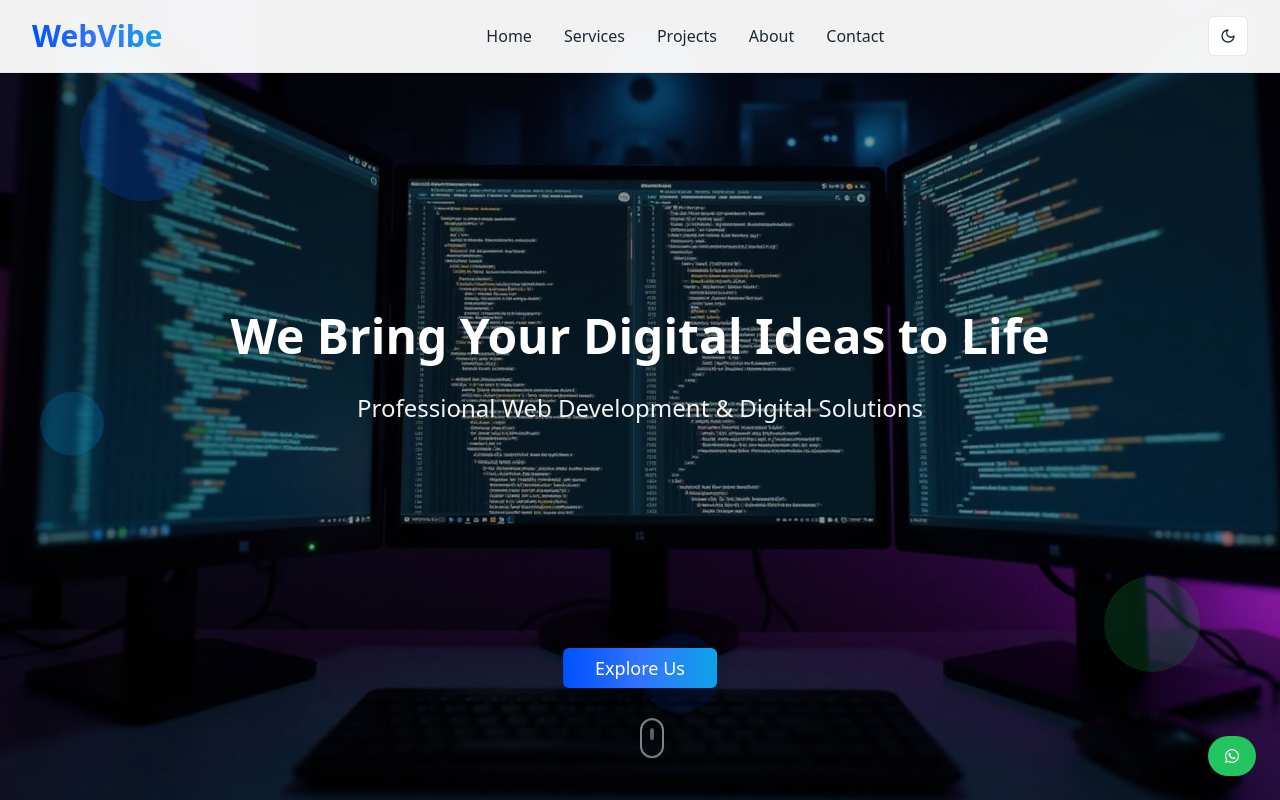
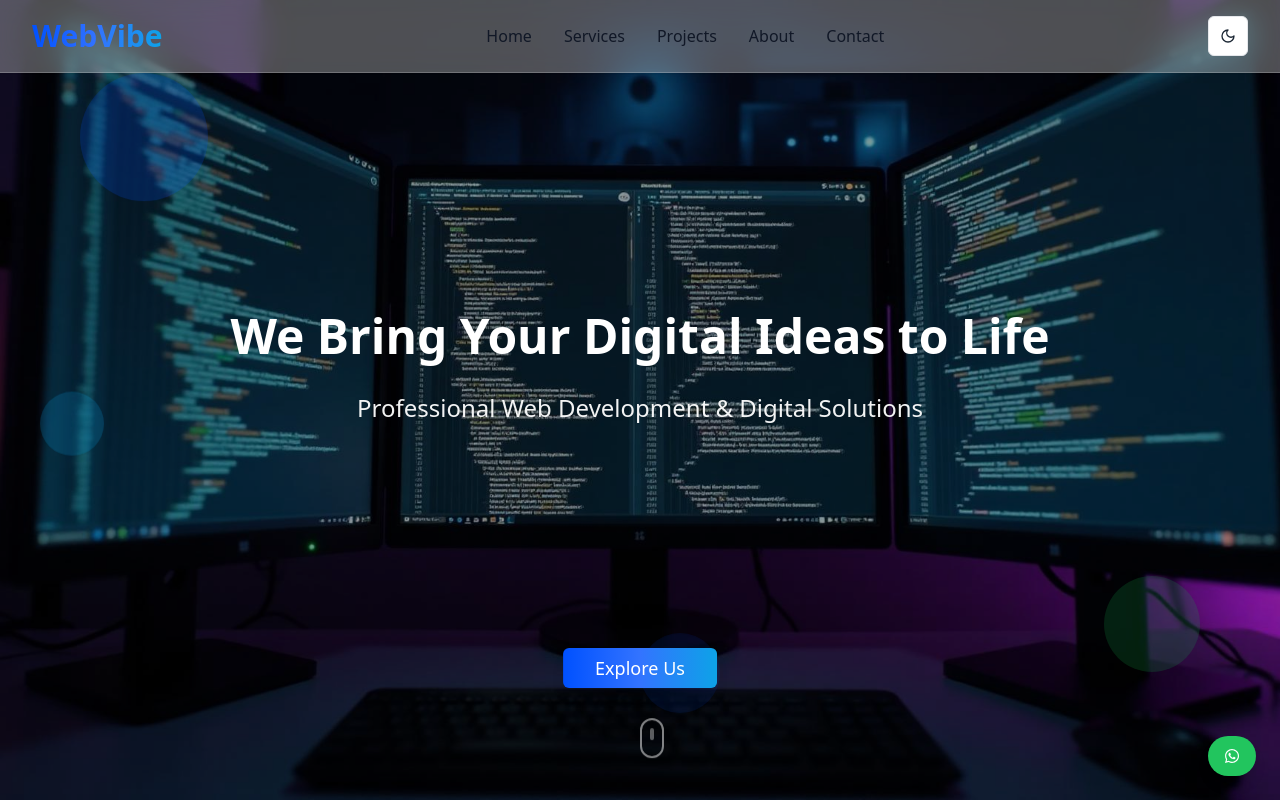
Before and after one commit to baseermughal507/webvibe, a React (Vite) app: page / in a window 1280 px wide. Shown: the top 800 px of the page. Built offline with nearby package versions, Linux system fonts and the light colour scheme.

Commit message:
Frosted glass (iphone blur effect)

```diff
--- a/src/components/Header.tsx
+++ b/src/components/Header.tsx
@@ -15,7 +15,7 @@ const Header = () => {
   };
 
   return (
-    <header className="fixed top-0 left-0 right-0 z-40 bg-background/95 backdrop-blur-md border-b border-border shadow-sm">
+    <header className="fixed top-0 left-0 right-0 z-40 bg-white/30 dark:bg-gray-900/30 backdrop-blur-lg border-b border-white/20 dark:border-gray-700/20 shadow-sm">
       <nav className="container-custom py-4">
         <div className="flex items-center justify-between">
           {/* Logo */}
@@ -38,7 +38,7 @@ const Header = () => {
               <button
                 key={item.id}
                 onClick={() => scrollToSection(item.id)}
-                className="text-foreground hover:text-primary transition-all duration-300 font-medium relative group"
+                className="text-gray-900 dark:text-foreground hover:text-primary transition-all duration-300 font-medium relative group"
               >
                 {item.name}
                 <div className="absolute -bottom-1 left-0 w-0 h-0.5 bg-primary transition-all duration-300 group-hover:w-full"></div>
@@ -62,7 +62,7 @@ const Header = () => {
 
         {/* Mobile Navigation */}
         {isMenuOpen && (
-          <div className="md:hidden mt-4 pb-4 border-t border-border">
+          <div className="md:hidden mt-4 pb-4 border-t border-white/20 dark:border-gray-700/20">
             <div className="flex flex-col space-y-3 pt-4">
               {[
                 { name: "Home", id: "hero" },
@@ -74,7 +74,7 @@ const Header = () => {
                 <button
                   key={item.id}
                   onClick={() => scrollToSection(item.id)}
-                  className="text-left text-foreground hover:text-primary transition-colors duration-300 font-medium py-2"
+                  className="text-gray-900 dark:text-foreground hover:text-primary transition-colors duration-300 font-medium py-2"
                 >
                   {item.name}
                 </button>
```
Also changed, not shown: tsconfig.json (+14 -2 lines).
